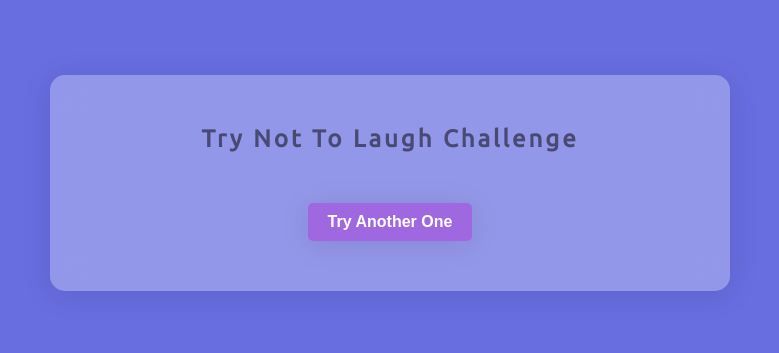
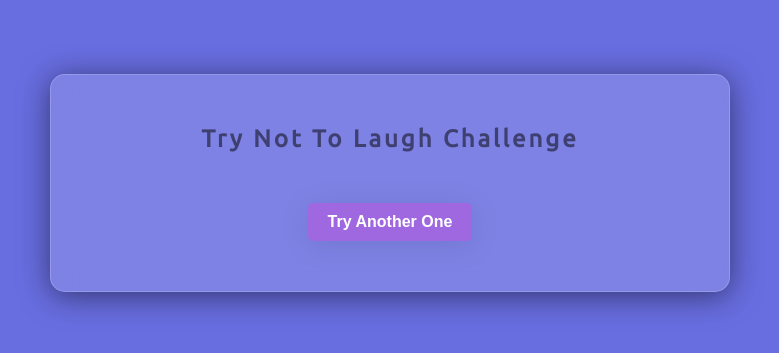
Before and after one commit to im-usb/50days50projects, a plain HTML site: page dad-jokes/index.html in a window 1280 px wide. Shown: the part 217-570 px from the top of the page, without its empty margins (250-1029 px from the left). Drawn offline with Linux system fonts and the light colour scheme; no server answers.

Commit message:
update style.css

```diff
--- a/dad-jokes/style.css
+++ b/dad-jokes/style.css
@@ -24,10 +24,11 @@ main {
   background-color: #fff;
   border-radius: 15px;
   padding: 50px 20px;
-  background: rgba(255, 255, 255, 0.29);
-  box-shadow: 0 4px 30px rgba(0, 0, 0, 0.1);
+  background: rgba(255, 255, 255, 0.15);
+  box-shadow: 0 4px 30px rgba(0, 0, 0, 0.5);
   backdrop-filter: blur(13.1px);
-  -webkit-backdrop-filter: blur(13.1px);
+  -webkit-backdrop-filter: blur(2.1px);
+  border: 1px solid rgba(255, 255, 255, 0.18);
   max-width: 680px;
   width: 100%;
   transition: all 0.8s ease;
```
